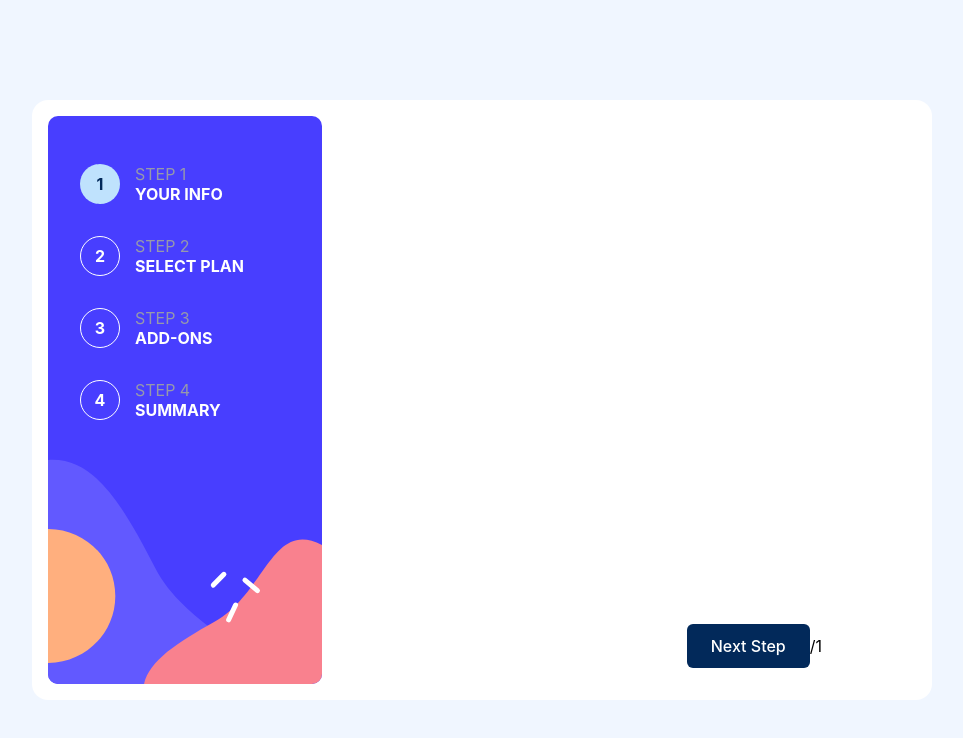
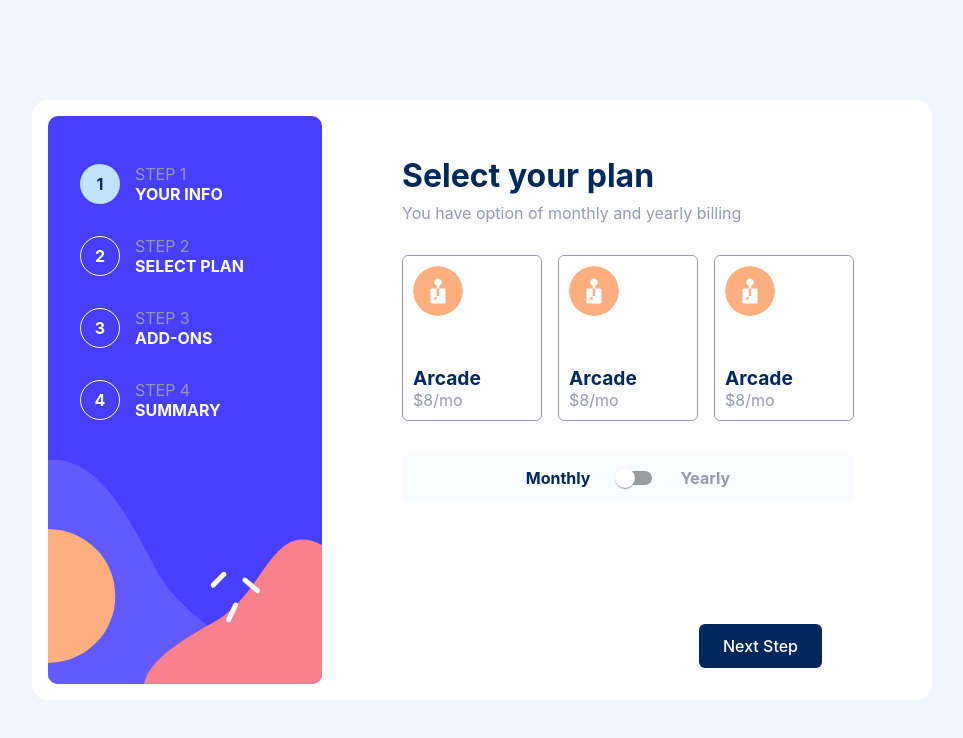
Before and after one commit to M-E-J-O-R/multi_step_form, a React (Create React App) app: page /plan in a window 1280 px wide. Shown: the top 738 px of the page, without its empty margins (158-1121 px from the left). Built offline with nearby package versions, Linux system fonts and the light colour scheme.

Commit message:
feat: designed and made the plan component dynamic

```diff
--- a/src/App.tsx
+++ b/src/App.tsx
@@ -5,12 +5,19 @@ import Navigation from './components/Navigation';
 import style from './styles/home.module.css';
 import FooterNav from './components/FooterNav';
 import { useState } from 'react';
+import Plan from './components/Plan';
 
 
 function App() {
   const [stepNum, setStepNum] = useState(1);
   const handleStepNo = (stepNo: number) => {
     setStepNum(stepNo);
+  };
+
+  const [checked, setChecked] = useState(false);
+
+  const handleToggle = () => {
+    setChecked(!checked);
   };
   return (
     <div className='App'>
@@ -19,6 +26,7 @@ function App() {
         <div className='content'>
           <Routes>
             <Route path='/' element={<Home />} />
+            <Route path='plan' element={<Plan checked={checked} handleToggle = {handleToggle} />} />
             <Route path='addons' element={<Home />} />
             <Route path='summary' element={<Home />} />
           </Routes>
--- a/src/components/FooterNav.tsx
+++ b/src/components/FooterNav.tsx
@@ -9,43 +9,58 @@ interface StepComponentProps {
 }
 const FooterNav = ({ stepNum, setStepNum }: StepComponentProps) => {
 
-
+    let path = '/';
     const handleNextBtn = () => {
         setStepNum(prev => prev + 1);
-        console.log(stepNum);
     };
     const handlePrevBtn = () => {
         setStepNum(prev => prev - 1);
+
     };
     const handleBtnStyle = () => {
         return stepNum === 1 ? { display: 'none' } : {};
     };
-    const [path, setPath] = useState('/');
-    useEffect(() => {
+    const pathChanger = () => {
+        if (stepNum === 1) {
+            return '/';
+        } else if (stepNum === 2) {
+            return 'plan';
+        } else if (stepNum === 3) {
+            return 'addons';
+        } else if (stepNum === 4) {
+            return 'summary';
+        } else {
+            return '/';
+        }
+    };
+    console.log(pathChanger());
 
-        switch (stepNum) {
+    // const [path, setPath] = useState('/');
+    // useEffect(() => {
 
-            case 2:
-                setPath('plan');
-                break;
-            case 3:
-                setPath('addons');
-                break;
-            case 4:
-                setPath('summary');
-                break;
-            default:
-                setPath('/');
+    //     switch (stepNum) {
 
-        }
-    }, [stepNum]);
+    //         case 1:
+    //             setPath('/');
+    //             break;
+    //         case 2:
+    //             setPath('plan');
+    //             break;
+    //         case 3:
+    //             setPath('addons');
+    //             break;
+    //         case 4:
+    //             setPath('summary');
+    //             break;
+    //         default:
+    //             break
+    //     }
+    // }, [stepNum]);
     return (
         <div className={style.footer_nav_container}>
             <Link to={path} style={handleBtnStyle()} className={style.previous_btn} onClick={handlePrevBtn}>Go Back</Link>
-            <Link to={path} className={style.next_step_btn} onClick={handleNextBtn}>Next Step</Link>
-            <p>{path}</p>
-            <p>{stepNum}</p>
 
+            <Link to={'path'} className={style.next_step_btn} onClick={handleNextBtn}>Next Step</Link>
 
         </div>
     );
--- a/src/components/Navigation.tsx
+++ b/src/components/Navigation.tsx
@@ -46,7 +46,7 @@ const Navigation = ({stepNum,handleStepNo}:NavigationProps) => {
     return (
         <div className={style.navigation_container}>
             {navData.map((nav) =>
-                <Link to={nav.path} className={style.nav_child} onClick={() => handleStepNo(nav.stepNo)}>
+                <Link key={nav.path} to={nav.path} className={style.nav_child} onClick={() => handleStepNo(nav.stepNo)}>
                     <p className={`${style.nav_num} ${stepNum === nav.stepNo && `${style.active_step}`}`}>{nav.stepNo}</p>
                     <section>
                         <p className={style.nav_step}>{nav.navStep}</p>
--- /dev/null
+++ b/src/components/Plan.tsx
@@ -0,0 +1,64 @@
+import style from '../styles/plan.module.css';
+import arcade_logo from '../assets/images/icon-arcade.svg';
+import Switch from '@mui/material/Switch';
+
+interface PlanProps {
+    checked: boolean,
+    handleToggle: () => void;
+}
+
+const Plan = ({ checked, handleToggle }: PlanProps) => {
+
+    return (
+        <div className={style.plan_container}>
+            <p className={style.plan_heading}>Select your plan</p>
+            <p className={style.plan_details}>You have option of monthly and yearly billing </p>
+
+            <section className={style.plans_container}>
+                <div className={style.plancard} >
+                    <img src={arcade_logo} alt="" className={style.plan_icon} />
+                    <div>
+                        <p className={style.plan_name}>Arcade</p>
+                        <p className={style.plan_pricing}>$8/mo</p>
+                        <p className={style.plan_bonus}></p>
+                    </div>
+                </div>
+                <div className={style.plancard} >
+                    <img src={arcade_logo} alt="" className={style.plan_icon} />
+                    <div>
+                        <p className={style.plan_name}>Arcade</p>
+                        <p className={style.plan_pricing}>$8/mo</p>
+                        <p className={style.plan_bonus}></p>
+                    </div>
+                </div>
+                <div className={style.plancard} >
+                    <img src={arcade_logo} alt="" className={style.plan_icon} />
+                    <div>
+                        <p className={style.plan_name}>Arcade</p>
+                        <p className={style.plan_pricing}>$8/mo</p>
+                        <p className={style.plan_bonus}></p>
+                    </div>
+                </div>
+            </section>
+            <section className={style.plan_duration}>
+                <span style={{ color: !checked ? 'var(--marine-blue)' : 'var(--cool-gray)' }}>
+                    Monthly
+                </span>
+                <Switch
+                    checked={checked}
+                    onChange={handleToggle}
+                    color="primary"
+                />
+
+                <span style={{ color: checked ? 'var(--marine-blue)' : 'var(--cool-gray)' }}>
+                    Yearly
+                </span>
+
+            </section>
+
+
+        </div>
+    );
+};
+
+export default Plan;
--- /dev/null
+++ b/src/styles/plan.module.css
@@ -0,0 +1,67 @@
+.plan_container {
+  width: 100%;
+  height: 100%;
+  padding: 2.5rem 0 0 0;
+}
+.plan_heading {
+  color: var(--marine-blue);
+  font-size: 2rem;
+  font-weight: bold;
+  margin-bottom: 8px;
+}
+.plan_details {
+  color: var(--cool-gray);
+}
+.plans_container {
+  display: flex;
+  gap: 1rem;
+  margin: 32px 0 0 0;
+}
+.plancard {
+  width: 140px;
+  min-height: 150px;
+  height: fit-content;
+  padding: 10px;
+  border: 1px solid var(--cool-gray);
+  border-radius: 6px;
+  display: flex;
+  flex-direction: column;
+  justify-content: space-between;
+}
+.plancard:hover {
+  border: 1px solid var(--marine-blue);
+  background-color: var(--alabaster);
+  cursor: pointer;
+}
+.plan_icon {
+  width: 50px;
+  height: 50px;
+  border-radius: 100%;
+  margin-bottom: 50px;
+}
+.plan_name {
+  color: var(--marine-blue);
+  font-size: 1.2rem;
+  font-weight: bold;
+}
+.plan_pricing {
+  color: var(--cool-gray);
+}
+.plan_bonus {
+  color: var(--marine-blue);
+}
+.plan_duration {
+  width: 100%;
+  background-color: var(--alabaster);
+  padding:6px;
+  margin-top: 32px;
+  border-radius: 8px;
+  display: flex;
+  gap: 1rem ;
+  justify-content: center;
+  align-items: center;
+}
+.plan_duration>span{
+  color: var(--cool-gray);
+  font-weight: bold;
+}
```
Also changed, not shown: package.json (+8 -0 lines), 2 other files (tests, documents, lock files or other folders).
